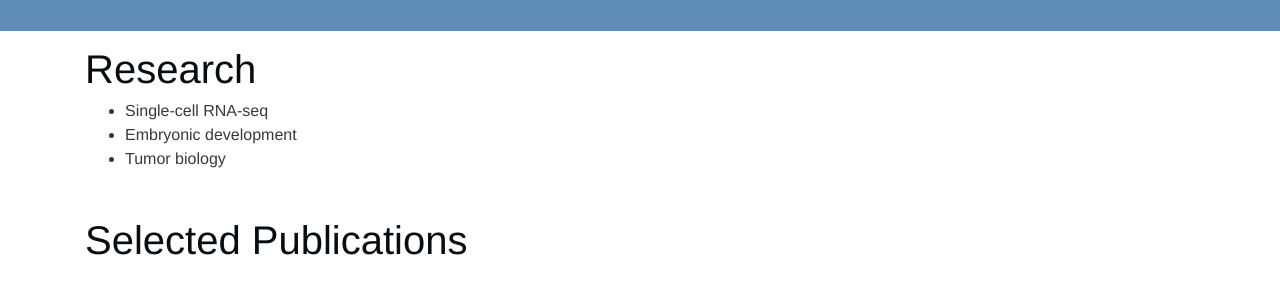
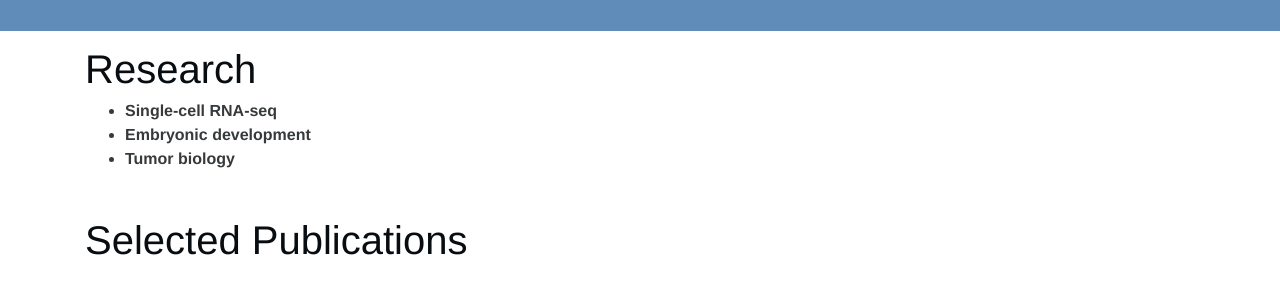
Before and after one commit to zorrodong/zorrodong.github.io, a Jekyll site: the page built from index.html, in a window 1280 px wide. Shown: the part 433-726 px from the top of the page. Built offline with Jekyll 4.4.1, drawn with Linux system fonts in a browser that asks for light colours; nearby versions of some CDN libraries.

Commit message:
Update about.html

```diff
--- a/_includes/about.html
+++ b/_includes/about.html
@@ -5,11 +5,11 @@
       <div class="row">
         <div class="col-md-5 row-top">
           <h1>Research</h1>
-            <ul>
+            <ul><b>
               <li>Single-cell RNA-seq</li>
               <li>Embryonic development</li>
               <li>Tumor biology</li>
-            </ul>
+            </ul></b>
         </div>
       </div>
 
```
